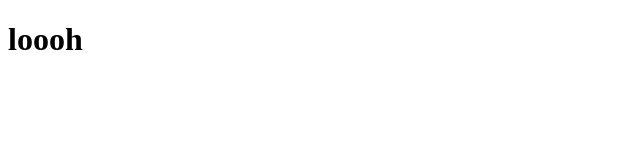
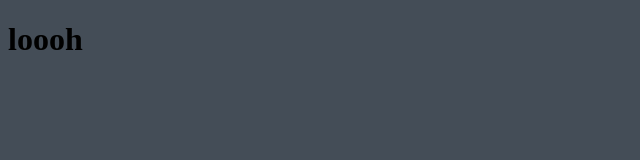
Before and after one commit to denchik3192/social-network-React, a plain HTML site: page index.html in a window 1280 px wide. Shown: the whole page, without its empty margins (0-640 px from the left). Drawn offline with Linux system fonts and the light colour scheme.

Commit message:
+style css

```diff
--- a/index.html
+++ b/index.html
@@ -4,6 +4,7 @@
     <meta charset="UTF-8">
     <meta name="viewport" content="width=device-width, initial-scale=1.0">
     <title>Document</title>
+    <link rel="stylesheet" href="style.css">
 </head>
 <body>
     <h1 class="h1">loooh</h1>
--- a/style.css
+++ b/style.css
@@ -0,0 +1,3 @@
+body{
+    background: rgb(68, 77, 87);
+}
```
